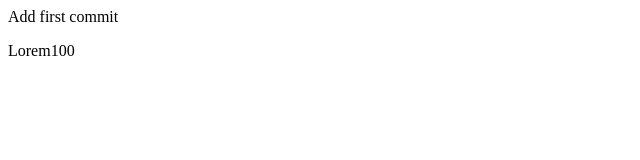
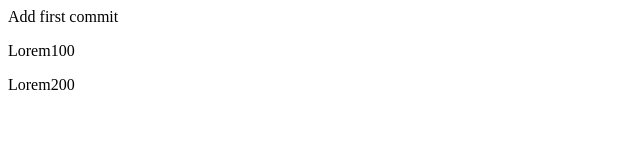
Before and after one commit to ArtemSlotin/git-demo, a plain HTML site: page index.html in a window 1280 px wide. Shown: the full height of the page, 0-640 px from the left. Drawn offline with Linux system fonts and the light colour scheme.

Commit message:
feat: add paragraph 2

```diff
--- a/index.html
+++ b/index.html
@@ -1,2 +1,3 @@
 <div>Add first commit</div>
 <p>Lorem100</p>
+<p>Lorem200</p>
```
